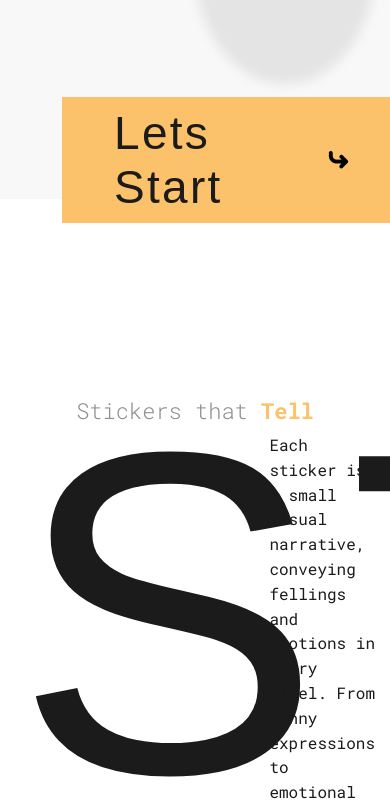
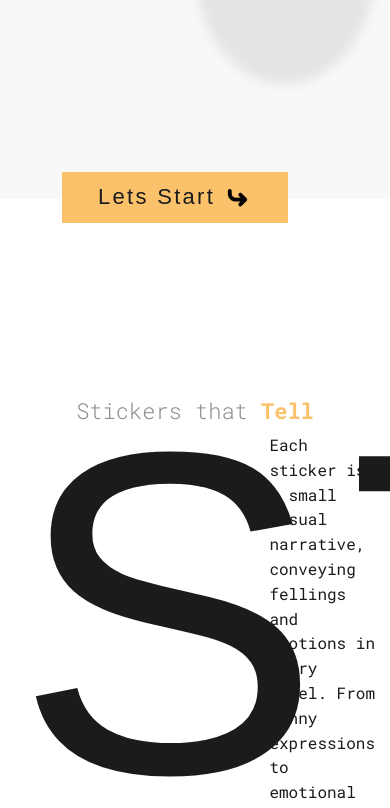
Before and after one commit to Biazanchin/FigPro, a React (Vite) app: page / in a window 390 px wide. Shown: the part 2816-3624 px from the top of the page. Built offline with nearby package versions, Linux system fonts and the light colour scheme; a web font is replaced by a local one.

Commit message:
feat: add responsiveness to button

```diff
--- a/src/components/button/Button.css
+++ b/src/components/button/Button.css
@@ -26,4 +26,10 @@
   img {
     transition: filter 0.3s ease;
   }
+  @media (max-width: 560px) {
+    padding: 1.1rem 3.6rem 1.1rem 3.6rem;
+    span {
+      font-size: 2.2rem;
+    }
+  }
 }
```
